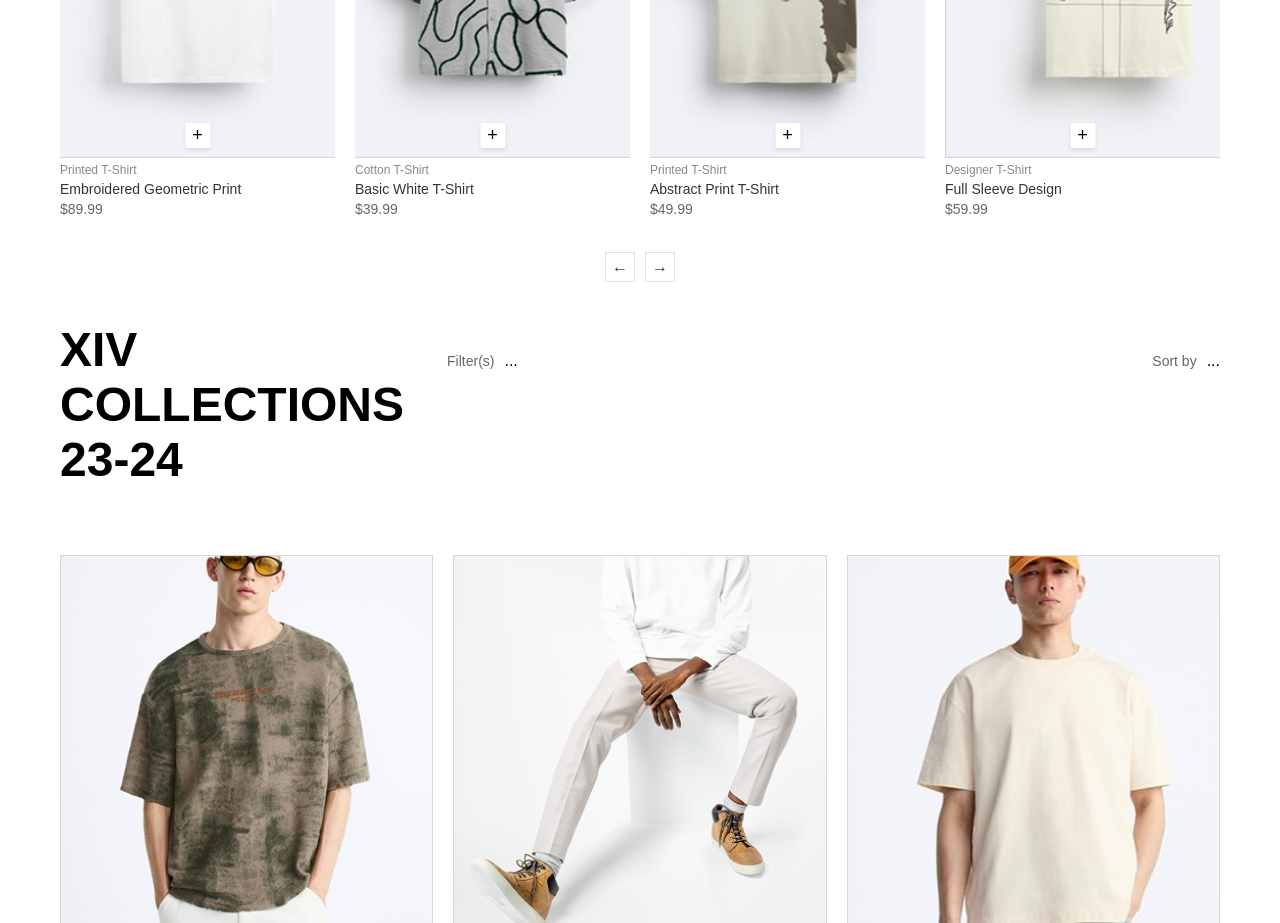
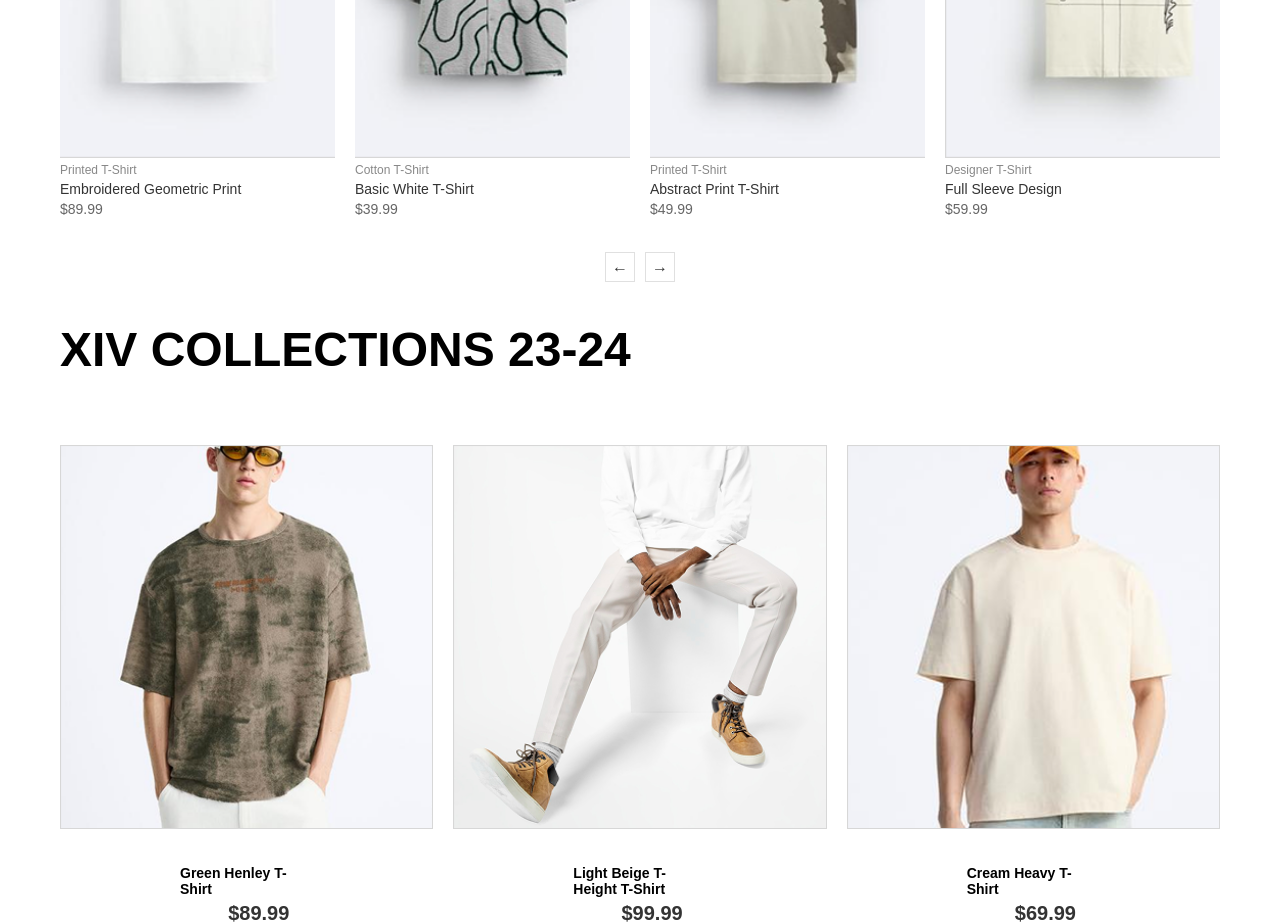
Before and after one commit to Vika-Koval/web_project, a React (Create React App) app: page / in a window 1280 px wide. Shown: the part 840-1763 px from the top of the page. Built offline with nearby package versions, Linux system fonts and the light colour scheme; data requests are answered from the project's data file.

Commit message:
Update HomePage.js

```diff
--- a/src/components/HomePage.js
+++ b/src/components/HomePage.js
@@ -24,8 +24,8 @@ const HomePage = () => {
     navigate('/products', { state: { filter: activeFilter } });
   };
 
-    // Navigate to products page with filter
-  const handleCartClick = () => {
+
+const handleCartClick = () => {
       navigate('/cart', { state: { filter: activeFilter } });
     };
 
@@ -131,10 +131,10 @@ const HomePage = () => {
         return {
           newCollectionItems: newCollectionFromJson,
           newThisWeekItems: newThisWeekItems.filter(
-            item => item.category === activeFilter
+            item => item.gender === activeFilter
           ),
           collectionItems: collectionItems.filter(
-            item => item.category === activeFilter
+            item => item.gender === activeFilter
           )
         };
       }
@@ -238,7 +238,7 @@ const HomePage = () => {
             <h2>NEW<br />COLLECTION</h2>
             <p>Summer<br />2025</p>
             <div className="shop-navigation">
-              <button className="shop-btn" onClick={handleCartClick}>
+              <button className="shop-btn" onClick={handleShopClick}>
                 Go To Shop <span>→</span>
               </button>
               <div className="navigation-arrows">
@@ -300,13 +300,7 @@ const HomePage = () => {
               >
                 <div className="week-product-image-container">
                   <img src={item.image} alt={item.name} className="week-product-image" />
-                  <button
-                    className="week-add-button"
-                    onClick={(e) => {
-                      e.stopPropagation(); // Prevent navigation when clicking the button
-                      // Add to cart logic
-                    }}
-                  >+</button>
+
                 </div>
                 <div className="week-product-details">
                   <p className="week-product-category">{item.type}</p>
@@ -339,16 +333,7 @@ const HomePage = () => {
           <div className="title-and-categories">
             <h2>XIV COLLECTIONS 23-24</h2>
           </div>
-          <div className="filter-sort">
-            <div className="filter">
-              <span>Filter(s)</span>
-              ...
-            </div>
-            <div className="sort">
-              <span>Sort by</span>
-              ...
-            </div>
-          </div>
+
         </div>
 
         <div className="product-grid" style={{
```
